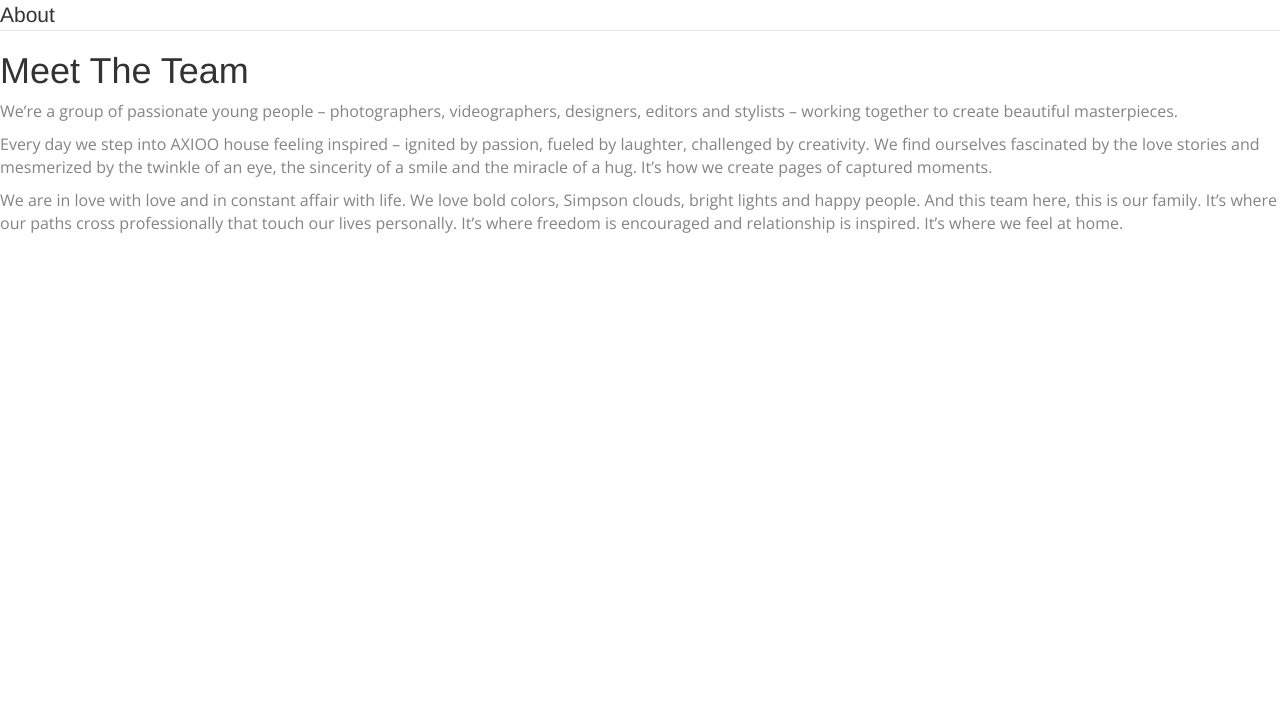
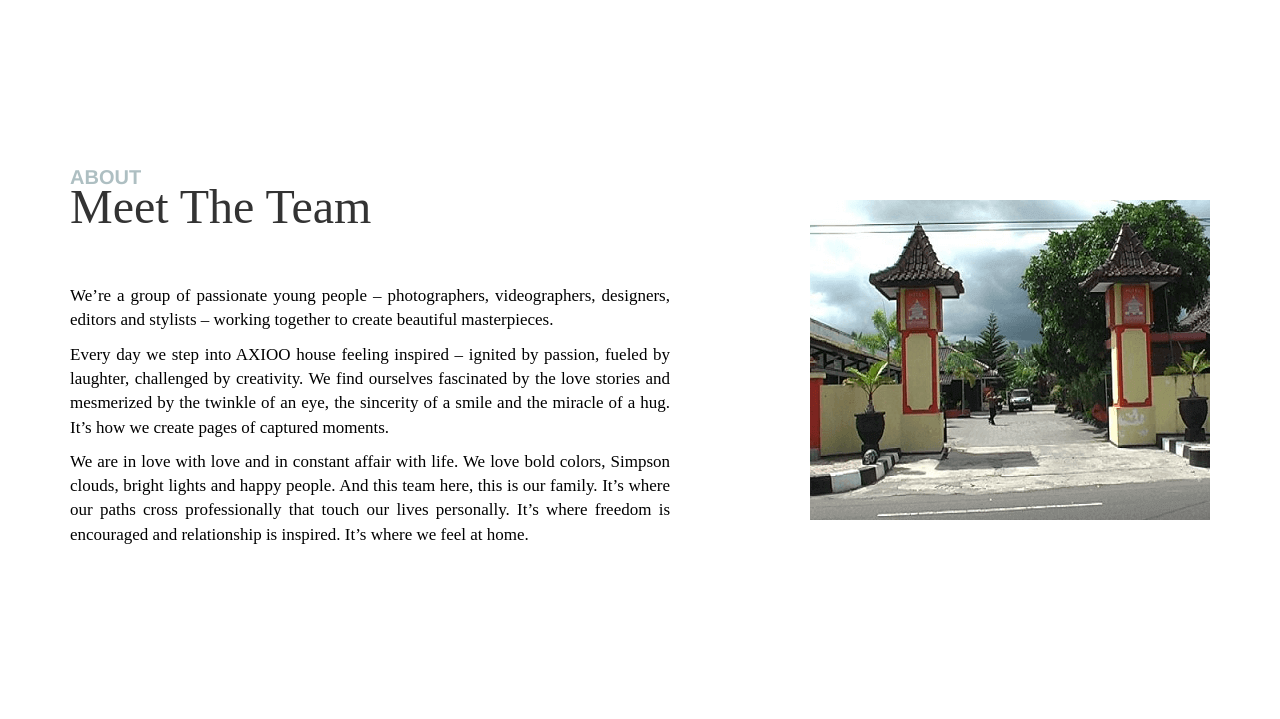
Before and after one commit to ahmadfaqih796/Luqefoto, a PHP site: page /tcpdf/about.php in a window 1280 px wide. Shown: the part 64-783 px from the top of the page. Run offline with PHP 8.4, Linux system fonts and the light colour scheme.

Commit message:
styling about header

```diff
--- a/about.php
+++ b/about.php
@@ -54,8 +54,9 @@
 <body>
 	<?php include("header.php"); ?>
 	<main class="konten">
+		<header>
 			<article>
-			<legend>About</legend>
+				<legend>ABOUT</legend>
 				<h1>Meet The Team</h1>
 				<p>We’re a group of passionate young people – photographers, videographers, designers, editors and stylists – working together to create beautiful masterpieces.</p>
 				<p>Every day we step into AXIOO house feeling inspired – ignited by
@@ -64,6 +65,8 @@
 					of captured moments.</p>
 				<p>We are in love with love and in constant affair with life. We love bold colors, Simpson clouds, bright lights and happy people. And this team here, this is our family. It’s where our paths cross professionally that touch our lives personally. It’s where freedom is encouraged and relationship is inspired. It’s where we feel at home.</p>
 			</article>
+			<img src="images/saptra.png" alt="">
+		</header>
 	</main>
 </body>
 
--- a/css/konten.css
+++ b/css/konten.css
@@ -0,0 +1,32 @@
+.konten header {
+  display: flex;
+  justify-content: space-around;
+	height: 90vh;
+	align-items: center;
+}
+.konten header article {
+  width: 600px;
+}
+.konten header article legend {
+	color: #aebfc2;
+	font-size: 20px;
+	font-weight: 700;
+	margin-bottom: -10px;
+	border: none;
+}
+.konten header article h1 {
+	margin: 0;
+	font-size: 48px;
+	font-family: 'Times New Roman', Times, serif;
+	margin-bottom: 50px;
+}
+.konten header article p {
+	font-family: serif;
+	color: black;
+	font-size: 17px;
+	text-align: justify;
+}
+.konten header img {
+	width: 400px;
+  box-shadow: 0px 0px 30px 10px white;
+}
```
Lines whose indentation alone changed are shown as unchanged.
